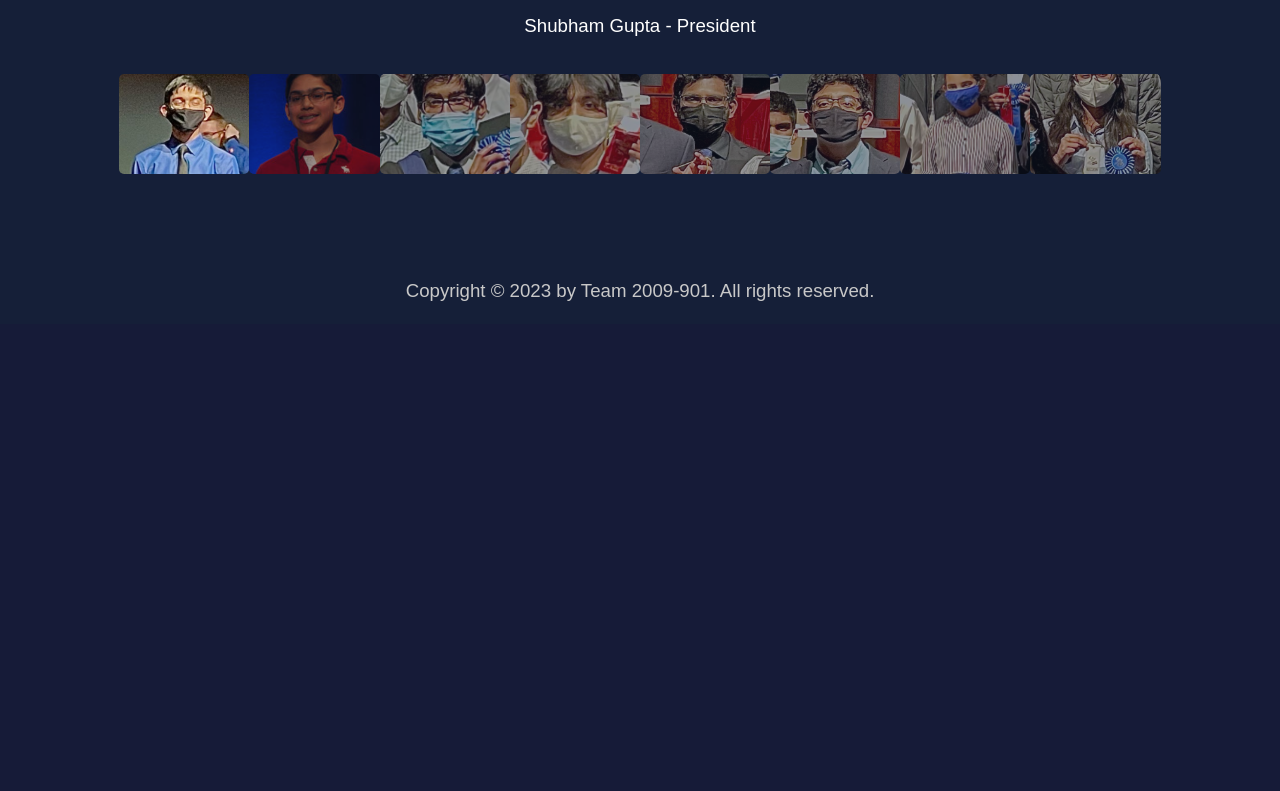
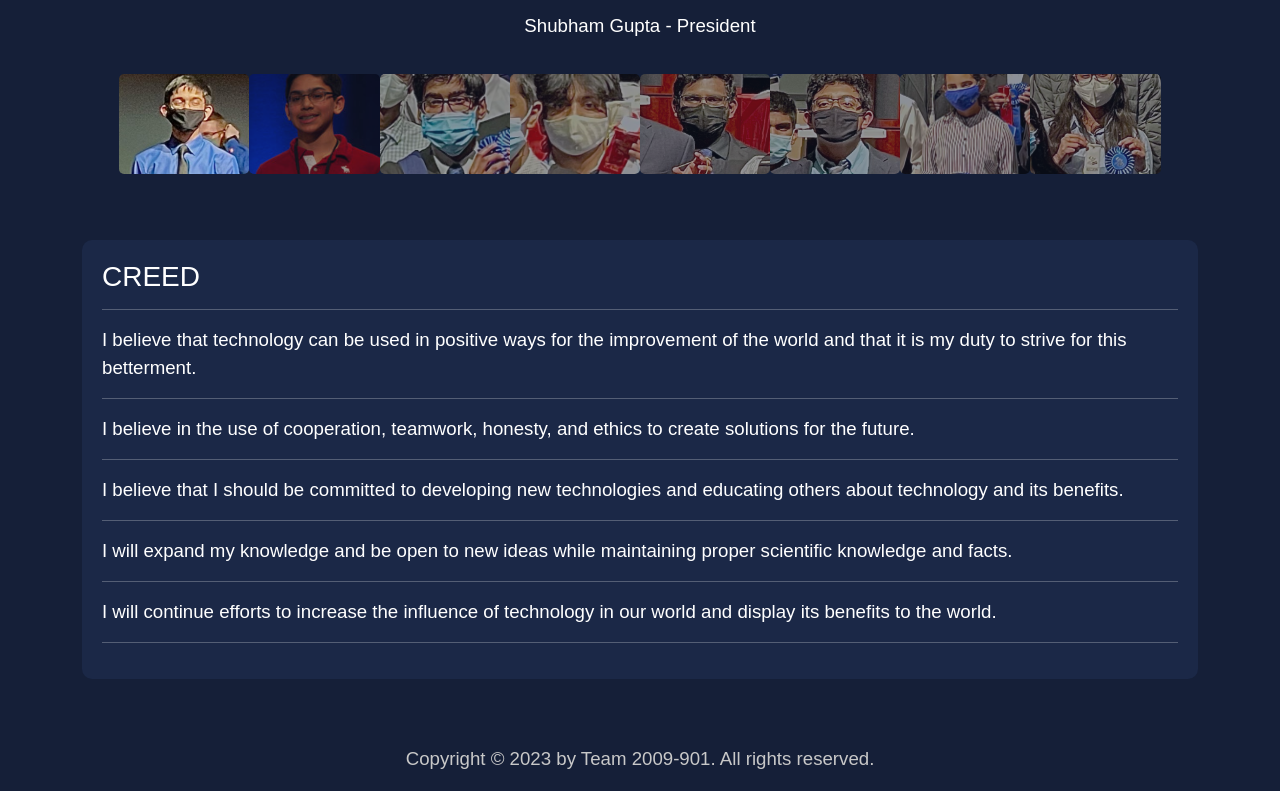
Before and after one commit to bossbadi-web/interstellr, a Flask app: page /our-chapter in a window 1280 px wide. Shown: the part 1237-2028 px from the top of the page. Before the commit the page ends 1538 px from the top, so only its background shows below. Run offline with Flask 3, Linux system fonts and the light colour scheme; some libraries are stand-ins or nearby versions; some web fonts are replaced.

Commit message:
add creed to our chapter page

```diff
--- a/templates/about/our-chapter.html
+++ b/templates/about/our-chapter.html
@@ -26,6 +26,12 @@
   .img-object {
     float: right;
     min-width: 100px !important;
+  }
+
+  #creed {
+    background: var(--cool-blue);
+    padding: 20px;
+    border-radius: 10px;
   }
 
   @media only screen and (max-width: 991px) {
@@ -187,6 +193,32 @@
         </div>
       </div>
     </div>
+    <br />
+    <div id="creed">
+      <h3>CREED</h3>
+      <hr />
+      <p>
+        I believe that technology can be used in positive ways for the improvement of the world and that it is my duty
+        to strive for this betterment.
+      </p>
+      <hr />
+      <p>I believe in the use of cooperation, teamwork, honesty, and ethics to create solutions for the future.</p>
+      <hr />
+      <p>
+        I believe that I should be committed to developing new technologies and educating others about technology and
+        its benefits.
+      </p>
+      <hr />
+      <p>
+        I will expand my knowledge and be open to new ideas while maintaining proper scientific knowledge and facts.
+      </p>
+      <hr />
+      <p>
+        I will continue efforts to increase the influence of technology in our world and display its benefits to the
+        world.
+      </p>
+      <hr />
+    </div>
   </div>
 </section>
 
```
